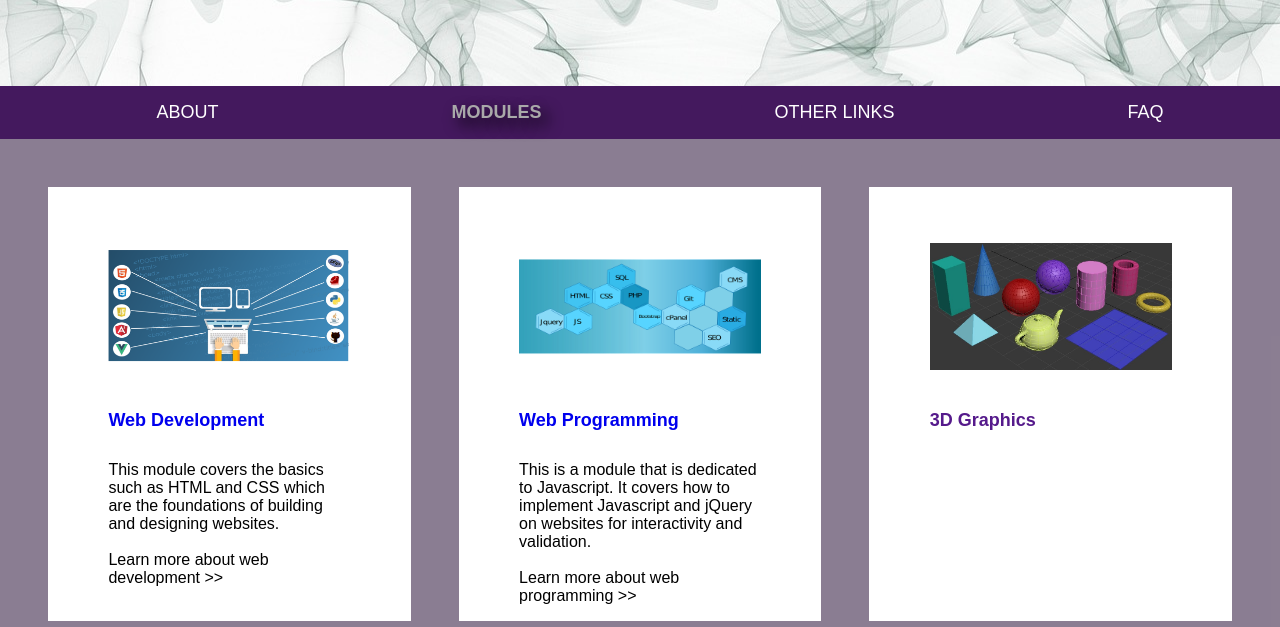
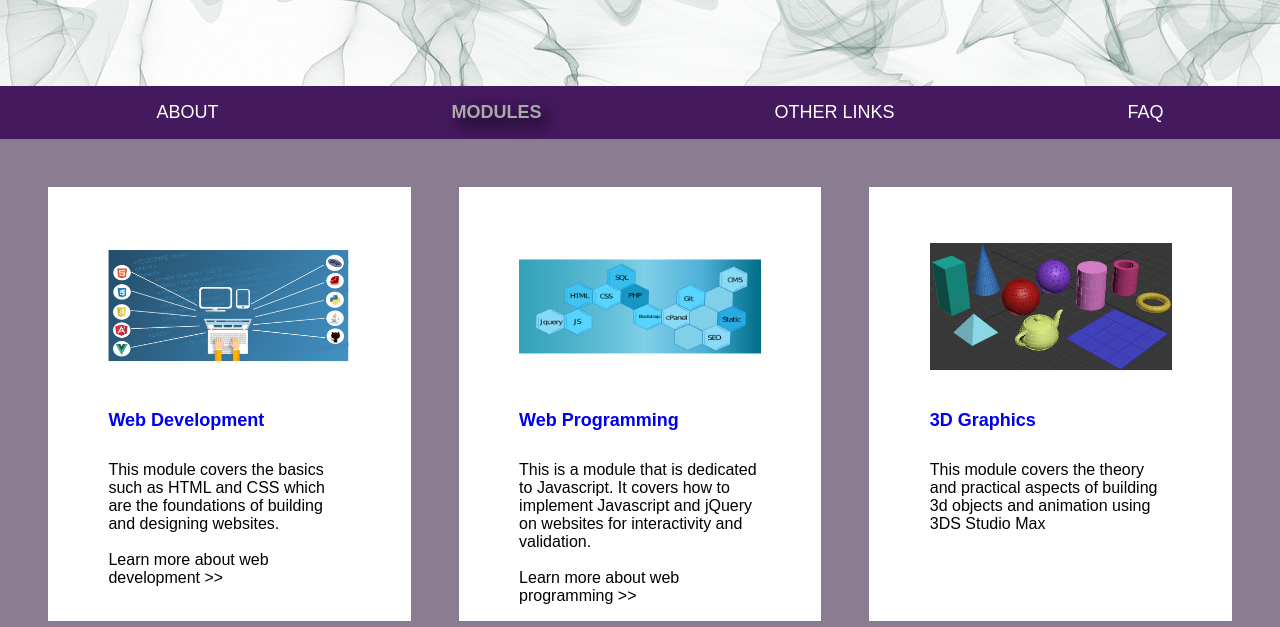
Before and after one commit to K00233560/CreativeMultimediaProgramming, a plain HTML site: page modules.html in a window 1280 px wide. Shown: the part 173-800 px from the top of the page. Drawn offline with Linux system fonts and the light colour scheme.

Commit message:
adding more content

```diff
--- a/modules.html
+++ b/modules.html
@@ -68,13 +68,13 @@
                         <img src="./img/3d_graphics.jpg" alt="3D Graphics Images">
                     </a>
                     <h2 class="articletitle">
-                        <a href="">
+                        <a href="graphics.html">
                             3D Graphics
                         </a>
                     </h2>
                     <p class="summary">
-                        <a href="">
-
+                        <a href="graphics.html">
+                         This module covers the theory and practical aspects of building 3d objects and animation using 3DS Studio Max
                         </a>
                     </p>
                 </div>
```
